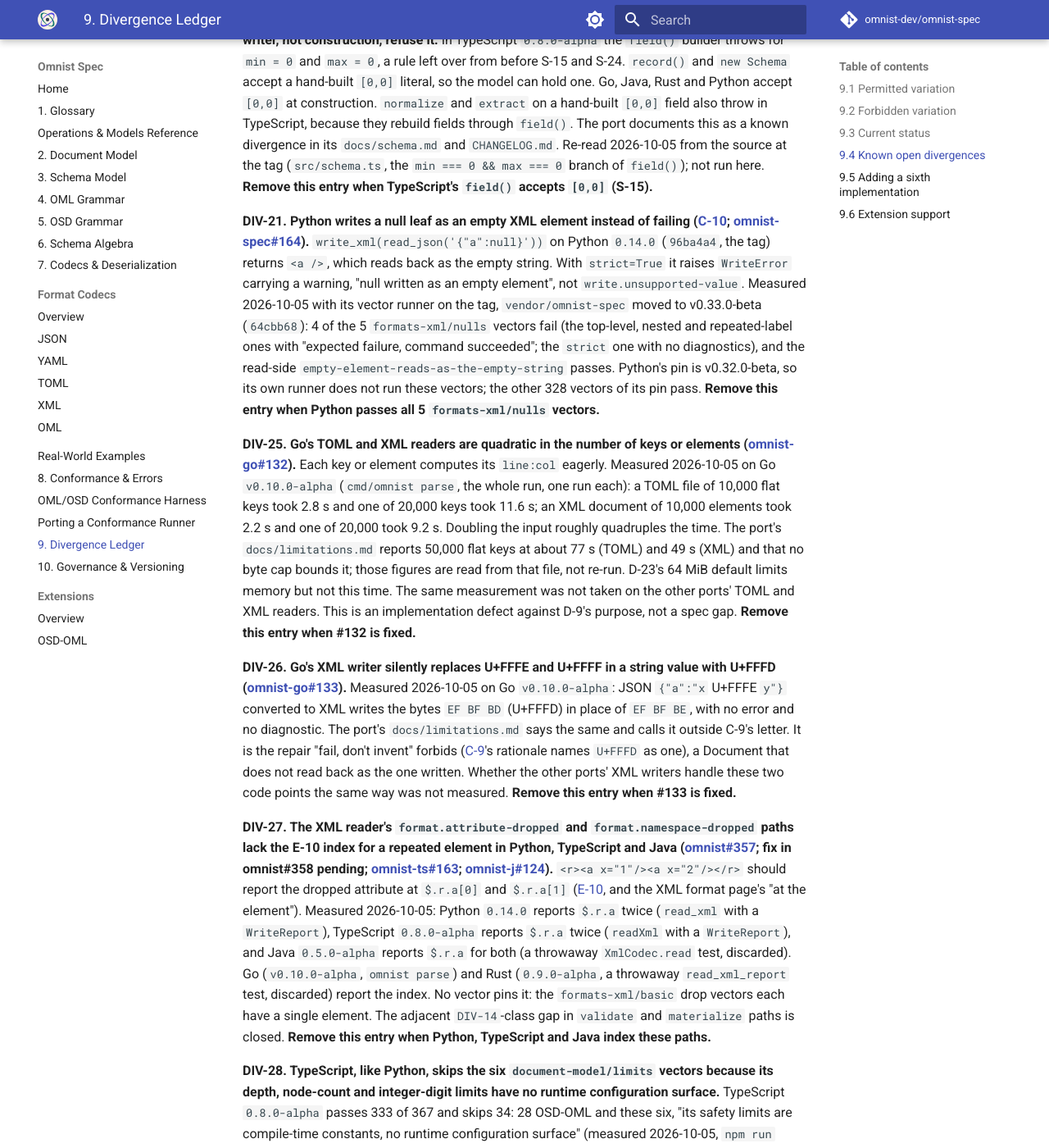
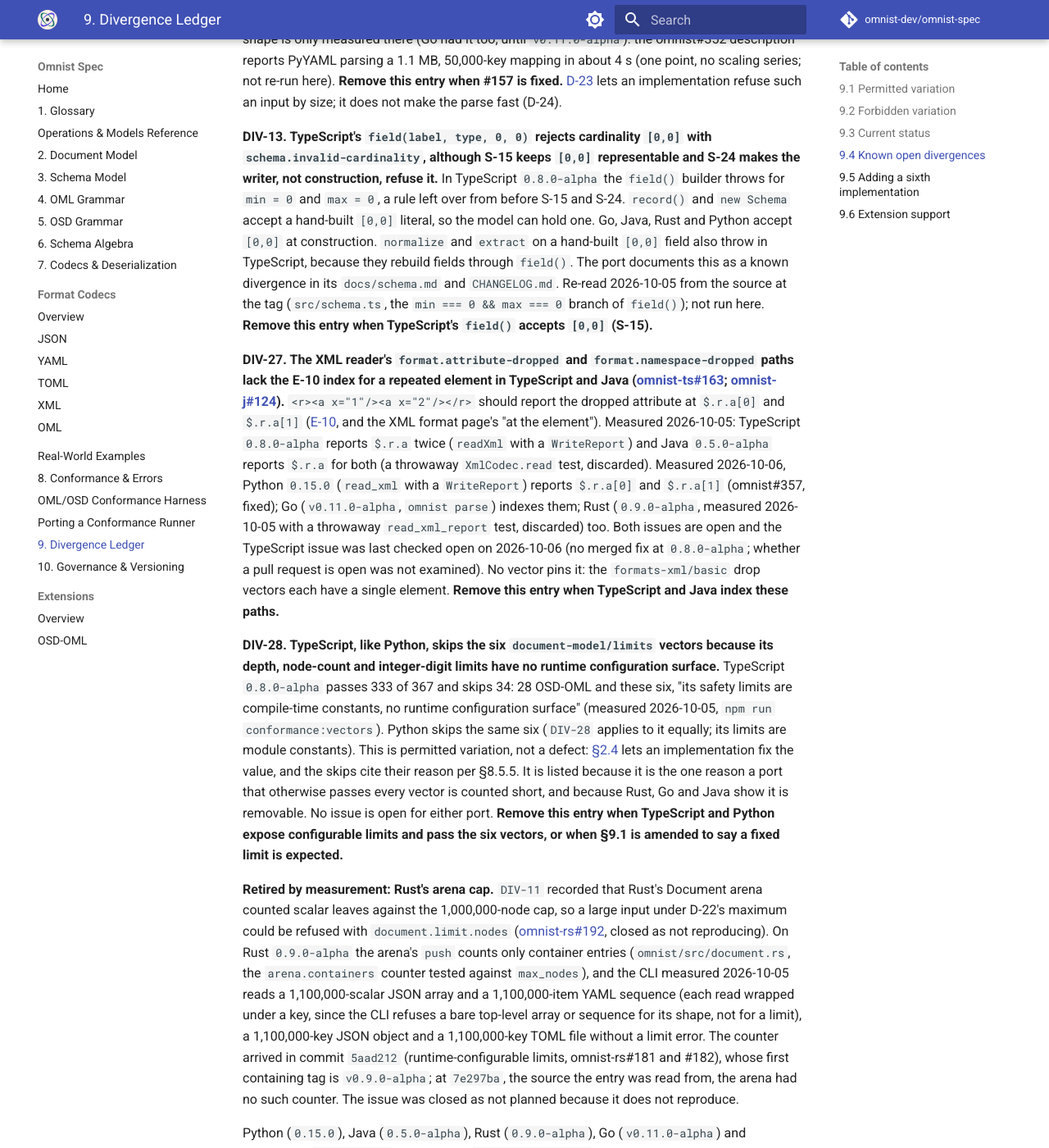
Before and after one commit to omnist-dev/omnist-spec, an MkDocs documentation site: the page built from docs/09-divergence-ledger.md, in a window 1280 px wide and 1400 px high, scrolled down 8749 px. Shown: the whole window at 82% size. Built offline with MkDocs 1.6.1 and Material for MkDocs 9.7.7, drawn with Linux system fonts in a browser that asks for light colours; comment, search, counter and statistics services are not loaded; some of the changed text lies outside the part shown.

Commit message:
Update the divergence ledger for Python 0.15.0 and Go 0.11.0-alpha (#170)

```diff
--- a/docs/09-divergence-ledger.md
+++ b/docs/09-divergence-ledger.md
@@ -113,22 +113,22 @@
 way** — the reasoning, history, and audit trail for any cell live in that
 port's own issue tracker and commit history, not here.*
 
-**Last updated: 2026-10-05**, from read-only checkouts of each port's default
+**Last updated: 2026-10-06**, from read-only checkouts of each port's default
 branch, which is at its latest tag in all five. Every conformance figure below
 was measured on that date by running the port's own vector and fixture
 runners; none is carried forward from an earlier edit or from a port's PR
-description. Go (`v0.10.0-alpha`), Rust (`v0.9.0-alpha`), Java
-(`v0.5.0-alpha`) and TypeScript (`v0.8.0-alpha`) pin spec **v0.33.0-beta**
-(`64cbb68`, 367 Track 2 vectors) and were run against it. Python (`v0.14.0`)
-pins **v0.32.0-beta** (`634ff12`, 362 vectors) and was run against that pin,
-and again with its `vendor/omnist-spec` checkout moved to `64cbb68` to measure
-what v0.33.0-beta adds. All five compare diagnostics as `(path, code)` sets
-with strict runners.
+description. Python (`v0.15.0`), Go (`v0.11.0-alpha`), Rust (`v0.9.0-alpha`),
+Java (`v0.5.0-alpha`) and TypeScript (`v0.8.0-alpha`) all pin spec
+**v0.33.0-beta** (`64cbb68`, 367 Track 2 vectors; Python's pin read with
+`git ls-tree` at its tag) and were run against it. Python and Go were re-run
+on 2026-10-06 at their new tags; Rust, Java and TypeScript were run on
+2026-10-05 and their tags have not moved. All five compare diagnostics as
+`(path, code)` sets with strict runners.
 
 All five ports implement **v0.32.0-beta**: the E-10 index on every occurrence
 of a repeated label, the D-23 maximum input size (64 MiB by default in every
-port), OML-29 and C-9. All but Python implement **v0.33.0-beta**'s C-10 (an
-XML writer fails on a null leaf); Python's gap is `DIV-21`. Earlier waves,
+port), OML-29 and C-9, and **v0.33.0-beta**'s C-10 (an XML writer fails on a
+null leaf). Earlier waves,
 all complete in every port: v0.22.0-beta's fourteen vectors, v0.27.0-beta's
 YAML alias rule set (D-18, D-18a, D-19, D-20 and D-22, malformed-merge errors
 winning over limit codes, `<<: []` accepted as a carrier that merges nothing),
@@ -136,20 +136,21 @@
 adopted what, in which release, is in each port's own changelog.
 
 **Versions.** The Version row is each port's latest **tag**, checked
-2026-10-05 with `git ls-remote --tags`; it is what `tools/check_version_sync.py`
-compares. Registries, checked the same day: Python `v0.14.0` is on PyPI (the
-Simple index serves `omnist-0.14.0`). TypeScript `v0.8.0-alpha` is on npm
+2026-10-06 with `git ls-remote --tags`; it is what `tools/check_version_sync.py`
+compares. Registries: Python `v0.15.0` is on PyPI (the Simple index serves
+`omnist-0.15.0`, checked 2026-10-06); the checks of the other registries are
+from 2026-10-05 and their tags have not moved. TypeScript `v0.8.0-alpha` is on npm
 (`@omnist-dev/omnist`, both the `latest` and `alpha` dist-tags). Rust
 `v0.9.0-alpha` is on crates.io (`omnist`, newest version). Java `v0.5.0-alpha`
 is on Maven Central (`dev.omnist:omnist-j`, `<latest>` and `<release>` in
-`maven-metadata.xml`). Go `v0.10.0-alpha` is distributed by tag only (module
+`maven-metadata.xml`). Go `v0.11.0-alpha` is distributed by tag only (module
 proxy; no registry). No port implements the OSD-OML extension (§9.6).
 
 | | Python | TypeScript | Rust | Go | Java |
 |---|---|---|---|---|---|
-| Version | 0.14.0 | 0.8.0-alpha | 0.9.0-alpha | 0.10.0-alpha | 0.5.0-alpha |
+| Version | 0.15.0 | 0.8.0-alpha | 0.9.0-alpha | 0.11.0-alpha | 0.5.0-alpha |
 | Maturity | beta, reference | alpha | alpha | alpha | alpha |
-| Spec version pinned | v0.32.0-beta | v0.33.0-beta | v0.33.0-beta | v0.33.0-beta | v0.33.0-beta |
+| Spec version pinned | v0.33.0-beta | v0.33.0-beta | v0.33.0-beta | v0.33.0-beta | v0.33.0-beta |
 | Document model | complete | complete (`bigint` for `integer`) | complete (all 7 kinds natively distinguished) | complete (all 7 kinds natively distinguished) | complete (all 7 kinds natively distinguished) |
 | Resource caps (§2.4's three universal limits; D-18 and D-22 are enforced by all five) | all three | all three | all three | all three | all three |
 | Maximum input size (D-23, a SHOULD; default 64 MiB) | yes (`max_input_bytes`) | yes (`maxInputBytes`) | yes (`Limits::max_input_bytes`) | yes (`Limits.MaxInputBytes`) | yes (`Limits.maxInputBytes`) |
@@ -157,14 +158,14 @@
 | OSD read/write | complete (duplicate root rejected) | complete (duplicate root rejected) | complete (duplicate root rejected) | complete (duplicate root rejected) | complete (duplicate root rejected) |
 | OSD writer: label escaping (OSD-15), unwritable label refused (OSD-14) | both done | both done (OSD-15 fixed in #150) | both done (`to_osd` returns `Result`) | both done (`osd.Write` returns an error) | both done |
 | Writers refuse a string with no UTF-8 encoding (C-9) | yes (measured 2026-10-05: all five writers fail with `write.unsupported-value` at `$.a`; `DIV-5`) | yes (measured 2026-10-05, same five writers and result) | not applicable (`String` is always valid UTF-8) | yes (the C-9 unit tests pass, run 2026-10-05; `DIV-5`) | yes (`Utf8WriterTest` passes, run 2026-10-05; `DIV-5`) |
-| An XML writer refuses a null leaf (C-10) | no (measured 2026-10-05, `DIV-21`) | yes (all 5 `formats-xml/nulls` vectors pass, measured) | yes (measured, vector runner) | yes (measured, conformance runner) | yes (measured, harness) |
+| An XML writer refuses a null leaf (C-10) | yes (measured 2026-10-06: `write_xml` of a null leaf fails with `write.unsupported-value` at `$.a`; all 5 `formats-xml/nulls` vectors pass) | yes (all 5 `formats-xml/nulls` vectors pass, measured) | yes (measured, vector runner) | yes (measured, conformance runner) | yes (measured, harness) |
 | `any` type | yes | yes | yes | yes | yes |
 | `validate` / `materialize` | complete | complete | complete | complete | complete |
 | Schema algebra (all 6 ops) | complete, codepoint-safe alphabetical fallback | complete, codepoint-safe alphabetical fallback (PR #137) | complete, codepoint-safe alphabetical fallback | complete, codepoint-safe alphabetical fallback | complete, codepoint-safe alphabetical fallback (PR #103) |
-| Codecs (JSON/YAML/TOML/XML) | all four, attribute/namespace/interleaving drops reported (the XML reader's drop paths lack the E-10 index, `DIV-27`) | all four, attribute/namespace/interleaving drops reported (same gap, `DIV-27`) | all four, attribute/namespace/interleaving drops reported | all four, attribute/namespace/interleaving drops reported | all four, attribute/namespace/interleaving drops reported (same gap, `DIV-27`) |
+| Codecs (JSON/YAML/TOML/XML) | all four, attribute/namespace/interleaving drops reported (drop paths indexed, measured 2026-10-06) | all four, attribute/namespace/interleaving drops reported (the XML reader's drop paths lack the E-10 index, `DIV-27`) | all four, attribute/namespace/interleaving drops reported | all four, attribute/namespace/interleaving drops reported | all four, attribute/namespace/interleaving drops reported (same gap, `DIV-27`) |
 | §8.3 error codes | yes | yes | yes | yes | yes |
 | D-14, invalid UTF-8 rejected with `parse.invalid-encoding` at `1:1` (§2.5) | yes, via the CLI (re-measured 2026-10-05) | yes, via the CLI (re-measured) | yes, via `omnist-cli` (re-measured) | yes, at the front of all six readers (CLI re-measured) | yes, in the CLI for a file (re-measured; stdin not re-run) |
-| Conformance (Track 2 JSON vectors, all compared as `(path, code)` sets; 367 at v0.33.0-beta) | 328 pass / 0 fail / 34 skip of 362 at its pin, v0.32.0-beta; against the v0.33.0-beta suite 329 / 4 / 34 of 367 (the 4 are `DIV-21`); the 34 are 28 OSD-OML and 6 `limits` | 333 pass / 0 fail / 34 skip of 367; the 34 are 28 OSD-OML and 6 `limits` (`DIV-28`) | 339 pass / 0 fail / 28 skip of 367; the 28 are all OSD-OML | 339 pass / 0 fail / 28 skip of 367; the 28 are all OSD-OML | 339 pass / 0 fail / 28 skip of 367; the 28 are all OSD-OML |
+| Conformance (Track 2 JSON vectors, all compared as `(path, code)` sets; 367 at v0.33.0-beta) | 333 pass / 0 fail / 34 skip of 367; the 34 are 28 OSD-OML and 6 `limits` (`DIV-28`) | 333 pass / 0 fail / 34 skip of 367; the 34 are 28 OSD-OML and 6 `limits` (`DIV-28`) | 339 pass / 0 fail / 28 skip of 367; the 28 are all OSD-OML | 339 pass / 0 fail / 28 skip of 367; the 28 are all OSD-OML | 339 pass / 0 fail / 28 skip of 367; the 28 are all OSD-OML |
 | Conformance (fixtures) | 19/19 | 19/19 | 19/19 | 19/19 | 29/0/0 (Java's Track 1 headline: the 10 `_referee-self-test/*` fixtures are folded into it, [omnist-j#110](https://github.com/omnist-dev/omnist-j/issues/110)) |
 | Fuzz testing | yes | yes | yes | yes | yes |
 | Test coverage (gate read from each port's config 2026-10-05; the percentages are not re-measured) | 100% lines, gated (`coverage report --fail-under=100`) | 100% lines, branches, functions and statements, gated (vitest thresholds) | 100% lines, gated (`cargo llvm-cov --fail-under-lines 100`); region coverage is not gated | 100% per function, gated; excludes `main`, `cmdMaterialize` and the `tools/` harness and doc-example checker | 99.72% line / 99.36% branch (the port's `docs/limitations.md`, three runs at v0.33.0-beta; not re-run here), gated at 99.6% / 99.1% |
@@ -174,11 +175,10 @@
 the 2026-10-04 edit; the vector suites each port passes cover them. The
 coverage percentages are the ports' own figures.
 
-The Track 2 suite is v0.33.0-beta, 367 vectors. Go, Rust and Java run all of it
+The Track 2 suite is v0.33.0-beta, 367 vectors, and all five ports pin it. Go, Rust and Java run all of it
 and pass 339, with the 28 OSD-OML vectors skipped. TypeScript passes 333 and
-skips 34. Python, whose pin is still v0.32.0-beta, passes all 328 of the 362
-vectors it pins; the five `formats-xml/nulls` vectors v0.33.0-beta added fail
-four times (`DIV-21`) and pass once. The growth since v0.27.0-beta (338
+skips 34; Python, which now pins v0.33.0-beta too, passes 333 and skips 34
+(28 OSD-OML and 6 `limits`). The growth since v0.27.0-beta (338
 vectors) is v0.30.0-beta's 17 (7 repeated-label path vectors and 10 input-size
 vectors), v0.31.0-beta's 7 OML-29 vectors in `oml-grammar/grammar.json`, and
 v0.33.0-beta's 5 XML null vectors in `formats-xml/xml.json`. Every port that
@@ -249,8 +249,14 @@
 counting scalar values against the node cap, omnist-rs#192, closed as not
 reproducing) closed on
 2026-10-05 by measurement, not by an issue: see "Retired by measurement" at the
-end of this section. `DIV-5`, `DIV-12`, `DIV-13`, `DIV-21`, `DIV-25`, `DIV-26`,
-`DIV-27` and `DIV-28` are live.
+end of this section. `DIV-21` (Python's XML writer writing a null leaf as an
+empty element) closed on 2026-10-06 with Python `0.15.0`, which pins
+v0.33.0-beta and passes all five `formats-xml/nulls` vectors. `DIV-25` (Go's
+TOML and XML readers quadratic in the number of keys or elements,
+omnist-go#132) and `DIV-26` (Go's XML writer replacing U+FFFE and U+FFFF with
+U+FFFD, omnist-go#133) closed the same day with Go `v0.11.0-alpha`: the
+re-measured times and the writer's refusal are in the unpinned notes below.
+`DIV-5`, `DIV-12`, `DIV-13`, `DIV-27` and `DIV-28` are live.
 One caution on `DIV-3`: comments in `test-suite/formats-xml/xml.json` and
 `test-suite/formats-json/json.json` cite a `DIV-3` closed 2026-08-23. That is
 an earlier entry that held the number before the alias-limit entry opened in
@@ -360,7 +366,7 @@
 does not bound this, and that the `smol-toml` parse of a long array of tables is
 also superlinear (46.7 s at 10 MiB; read from that file, not re-run). Slow
 parsing is not unique to TypeScript, but the quadratic shape is only measured
-there and in Go (`DIV-25`): the omnist#352 description reports PyYAML parsing a
+there (Go had it too, until `v0.11.0-alpha`): the omnist#352 description reports PyYAML parsing a
 1.1 MB, 50,000-key mapping in about 4 s (one point, no scaling series; not
 re-run here).
 **Remove this entry when #157 is fixed.** [D-23](02-document-model.md#242-resource-bounds-beyond-the-document) lets an
@@ -379,55 +385,20 @@
 not run here.
 **Remove this entry when TypeScript's `field()` accepts `[0,0]` (S-15).**
 
-**DIV-21. Python writes a null leaf as an empty XML element instead of failing ([C-10](07-codecs-and-deserialization.md#73-writing); [omnist-spec#164](https://github.com/omnist-dev/omnist-spec/issues/164)).**
-`write_xml(read_json('{"a":null}'))` on Python `0.14.0` (`96ba4a4`, the tag)
-returns `<a />`, which reads back as the empty string. With `strict=True` it
-raises `WriteError` carrying a warning, "null written as an empty element",
-not `write.unsupported-value`. Measured 2026-10-05 with its vector runner on
-the tag, `vendor/omnist-spec` moved to v0.33.0-beta (`64cbb68`): 4 of the 5
-`formats-xml/nulls` vectors fail (the top-level, nested and repeated-label
-ones with "expected failure, command succeeded"; the `strict` one with no
-diagnostics), and the read-side `empty-element-reads-as-the-empty-string`
-passes. Python's pin is v0.32.0-beta, so its own runner does not run these
-vectors; the other 328 vectors of its pin pass.
-**Remove this entry when Python passes all 5 `formats-xml/nulls` vectors.**
-
-**DIV-25. Go's TOML and XML readers are quadratic in the number of keys or elements ([omnist-go#132](https://github.com/omnist-dev/omnist-go/issues/132)).**
-Each key or element computes its `line:col` eagerly. Measured 2026-10-05 on Go
-`v0.10.0-alpha` (`cmd/omnist parse`, the whole run, one run each): a TOML file
-of 10,000 flat keys took 2.8 s and one of 20,000 keys took 11.6 s; an XML
-document of 10,000 elements took 2.2 s and one of 20,000 took 9.2 s. Doubling
-the input roughly quadruples the time. The port's `docs/limitations.md`
-reports 50,000 flat keys at about 77 s (TOML) and 49 s (XML) and that no byte
-cap bounds it; those figures are read from that file, not re-run. D-23's 64 MiB
-default limits memory but not this time. The same measurement was not taken on
-the other ports' TOML and XML readers. This is an implementation defect
-against D-9's purpose, not a spec gap.
-**Remove this entry when #132 is fixed.**
-
-**DIV-26. Go's XML writer silently replaces U+FFFE and U+FFFF in a string value with U+FFFD ([omnist-go#133](https://github.com/omnist-dev/omnist-go/issues/133)).**
-Measured 2026-10-05 on Go `v0.10.0-alpha`: JSON `{"a":"x` U+FFFE `y"}` converted
-to XML writes the bytes `EF BF BD` (U+FFFD) in place of `EF BF BE`, with no
-error and no diagnostic. The port's `docs/limitations.md` says the same and
-calls it outside C-9's letter. It is the repair "fail, don't invent" forbids
-([C-9](07-codecs-and-deserialization.md#73-writing)'s rationale names `U+FFFD`
-as one), a Document that does not read back as the one written. Whether the
-other ports' XML writers handle these two code points the same way was not
-measured.
-**Remove this entry when #133 is fixed.**
-
-**DIV-27. The XML reader's `format.attribute-dropped` and `format.namespace-dropped` paths lack the E-10 index for a repeated element in Python, TypeScript and Java ([omnist#357](https://github.com/omnist-dev/omnist/issues/357); fix in omnist#358 pending; [omnist-ts#163](https://github.com/omnist-dev/omnist-ts/issues/163); [omnist-j#124](https://github.com/omnist-dev/omnist-j/issues/124)).**
+**DIV-27. The XML reader's `format.attribute-dropped` and `format.namespace-dropped` paths lack the E-10 index for a repeated element in TypeScript and Java ([omnist-ts#163](https://github.com/omnist-dev/omnist-ts/issues/163); [omnist-j#124](https://github.com/omnist-dev/omnist-j/issues/124)).**
 `<r><a x="1"/><a x="2"/></r>` should report the dropped attribute at `$.r.a[0]`
 and `$.r.a[1]` ([E-10](08-conformance-and-errors.md#84-paths), and the XML
-format page's "at the element"). Measured 2026-10-05: Python `0.14.0` reports
-`$.r.a` twice (`read_xml` with a `WriteReport`), TypeScript `0.8.0-alpha`
-reports `$.r.a` twice (`readXml` with a `WriteReport`), and Java `0.5.0-alpha`
+format page's "at the element"). Measured 2026-10-05: TypeScript `0.8.0-alpha`
+reports `$.r.a` twice (`readXml` with a `WriteReport`) and Java `0.5.0-alpha`
 reports `$.r.a` for both (a throwaway `XmlCodec.read` test, discarded).
-Go (`v0.10.0-alpha`, `omnist parse`) and Rust (`0.9.0-alpha`, a throwaway
-`read_xml_report` test, discarded) report the index. No vector pins it: the
-`formats-xml/basic` drop vectors each have a single element. The adjacent
-`DIV-14`-class gap in `validate` and `materialize` paths is closed.
-**Remove this entry when Python, TypeScript and Java index these paths.**
+Measured 2026-10-06, Python `0.15.0` (`read_xml` with a `WriteReport`) reports
+`$.r.a[0]` and `$.r.a[1]` (omnist#357, fixed); Go (`v0.11.0-alpha`,
+`omnist parse`) indexes them; Rust (`0.9.0-alpha`, measured 2026-10-05 with a
+throwaway `read_xml_report` test, discarded) too. Both issues are open and the
+TypeScript issue was last checked open on 2026-10-06 (no merged fix at
+`0.8.0-alpha`; whether a pull request is open was not examined). No vector pins
+it: the `formats-xml/basic` drop vectors each have a single element.
+**Remove this entry when TypeScript and Java index these paths.**
 
 **DIV-28. TypeScript, like Python, skips the six `document-model/limits` vectors because its depth, node-count and integer-digit limits have no runtime configuration surface.**
 TypeScript `0.8.0-alpha` passes 333 of 367 and skips 34: 28 OSD-OML and these
@@ -453,7 +424,7 @@
 for its shape, not for a limit), a 1,100,000-key JSON object and a
 1,100,000-key TOML file without a limit error. The counter arrived in commit `5aad212` (runtime-configurable limits, omnist-rs#181 and #182), whose first containing tag is `v0.9.0-alpha`; at `7e297ba`, the source the entry was read from, the arena had no such counter. The issue was closed as not planned because it does not reproduce.
 
-Java (`0.5.0-alpha`), Rust (`0.9.0-alpha`), Go (`v0.10.0-alpha`) and
+Python (`0.15.0`), Java (`0.5.0-alpha`), Rust (`0.9.0-alpha`), Go (`v0.11.0-alpha`) and
 TypeScript (`0.8.0-alpha`) pass all five `formats-xml/nulls` vectors: an XML
 writer fails on a null leaf with `write.unsupported-value` at the right path,
 unconditionally.
@@ -473,7 +444,7 @@
   `CR` itself (Python, TypeScript and Go with `parse.unexpected-token`; Rust's
   CLI shows no code). Java reports `parse.trailing-content` at `1:6`, the
   character after, so it differs in both position and code. Go moved from `1:6`
-  to `1:5` in `v0.10.0-alpha`. `CRLF` was not re-measured.
+  to `1:5` in `v0.10.0-alpha`. `CRLF` was not re-measured. Measured on Python `0.14.0` and Go `v0.10.0-alpha`; not re-run on `0.15.0` and `v0.11.0-alpha` (provisional).
 - *TOML nesting depth.* Rust refuses a TOML document nested about 80 levels
   deep, below the configured depth limit of 200, because the `toml_edit` crate
   has its own recursion cap; the port documents it as `document.limit.depth` at
@@ -482,6 +453,20 @@
   inline-table chain and a 100-level table header were both refused by Rust,
   and a 100-level inline-table chain was accepted by Python and Go. The
   threshold is permitted variation (§9.1); the code is the part the spec fixes.
+
+- *U+FFFE and U+FFFF in an XML string value* (omnist-go#133). The spec does
+  not yet name XML 1.0's `Char` production: E-6 gives only a raw C0 control
+  character as its example of a character XML 1.0 forbids
+  (`format.string-illegal-char`), and a spec follow-up is pending. Measured
+  2026-10-06: Go `v0.11.0-alpha` refuses a string holding U+FFFE with
+  `write.unsupported-value` at `$.a` ("U+FFFE is not a character XML 1.0 allows
+  and cannot be written"), where `v0.10.0-alpha` wrote U+FFFD in its place.
+  Which code the other ports' XML writers give for U+FFFE and U+FFFF was not
+  measured, so whether they agree is unknown.
+- *Go's TOML and XML reader speed.* Measured 2026-10-06 on Go `v0.11.0-alpha`
+  (`omnist parse`, whole run, one run each): 20,000 flat TOML keys took 0.09 s
+  and 20,000 XML elements 0.10 s, against 11.6 s and 9.2 s on `v0.10.0-alpha`.
+  The 50,000-key figures were not re-run.
 
 ## 9.5 Adding a sixth implementation
 
```
Also changed, not shown: other parts of docs/09-divergence-ledger.md (+2 -2 lines), docs/06-schema-algebra.md (+1 -2 lines).
